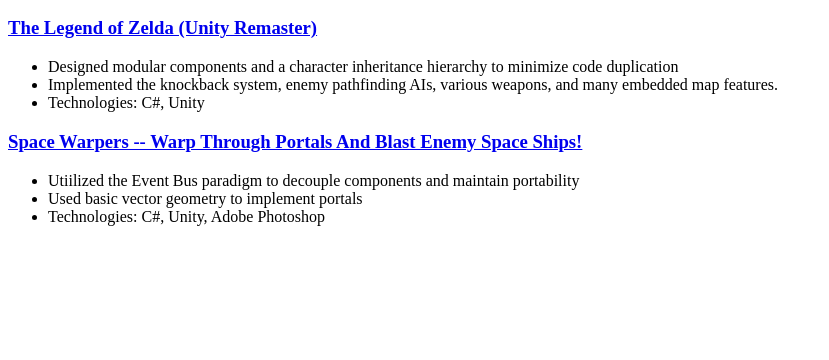
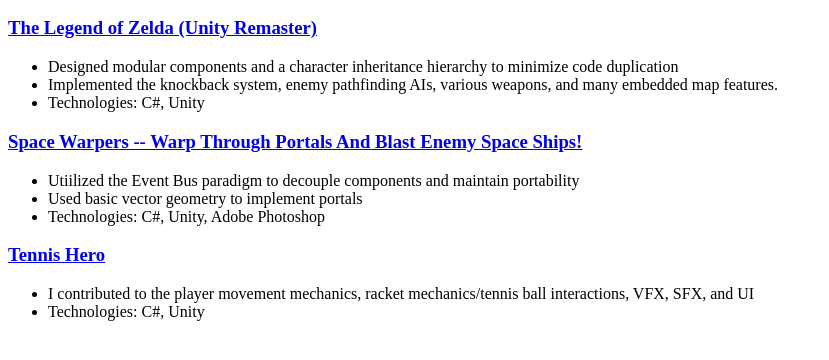
Before and after one commit to asabni/asabni.github.io, a plain HTML site: page index.html in a window 1280 px wide. Shown: the part 96-456 px from the top of the page, without its empty margins (0-829 px from the left). Drawn offline with Linux system fonts and the light colour scheme.

Commit message:
Added project 3 with Will's itch io link

```diff
--- a/index.html
+++ b/index.html
@@ -18,4 +18,10 @@
     <li>Technologies: C#, Unity, Adobe Photoshop</li>
 </ul>
 
+<h3><a href="https://personman32.itch.io/tennis-hero">Tennis Hero</a></h3>
+<ul>
+    <li>I contributed to the player movement mechanics, racket mechanics/tennis ball interactions, VFX, SFX, and UI</li>
+    <li>Technologies: C#, Unity</li>
+</ul>
+
 </html>
```
